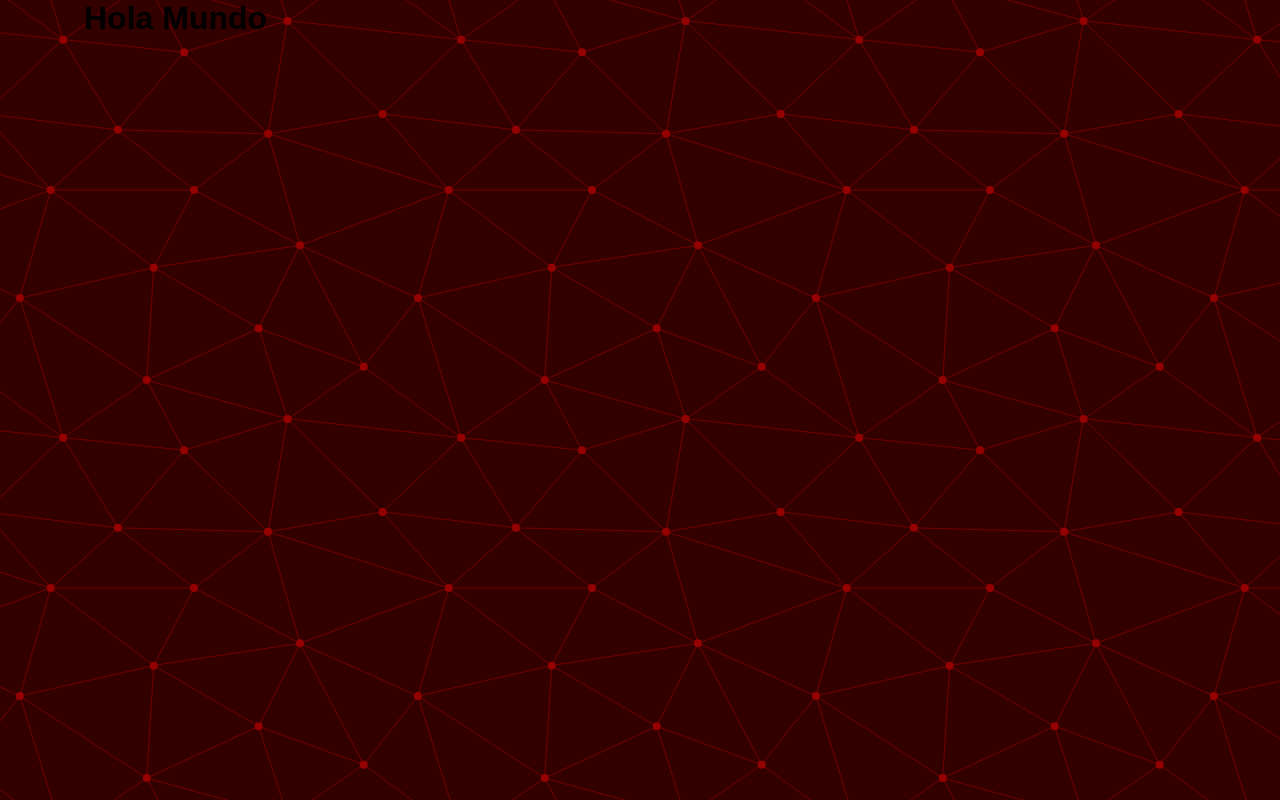
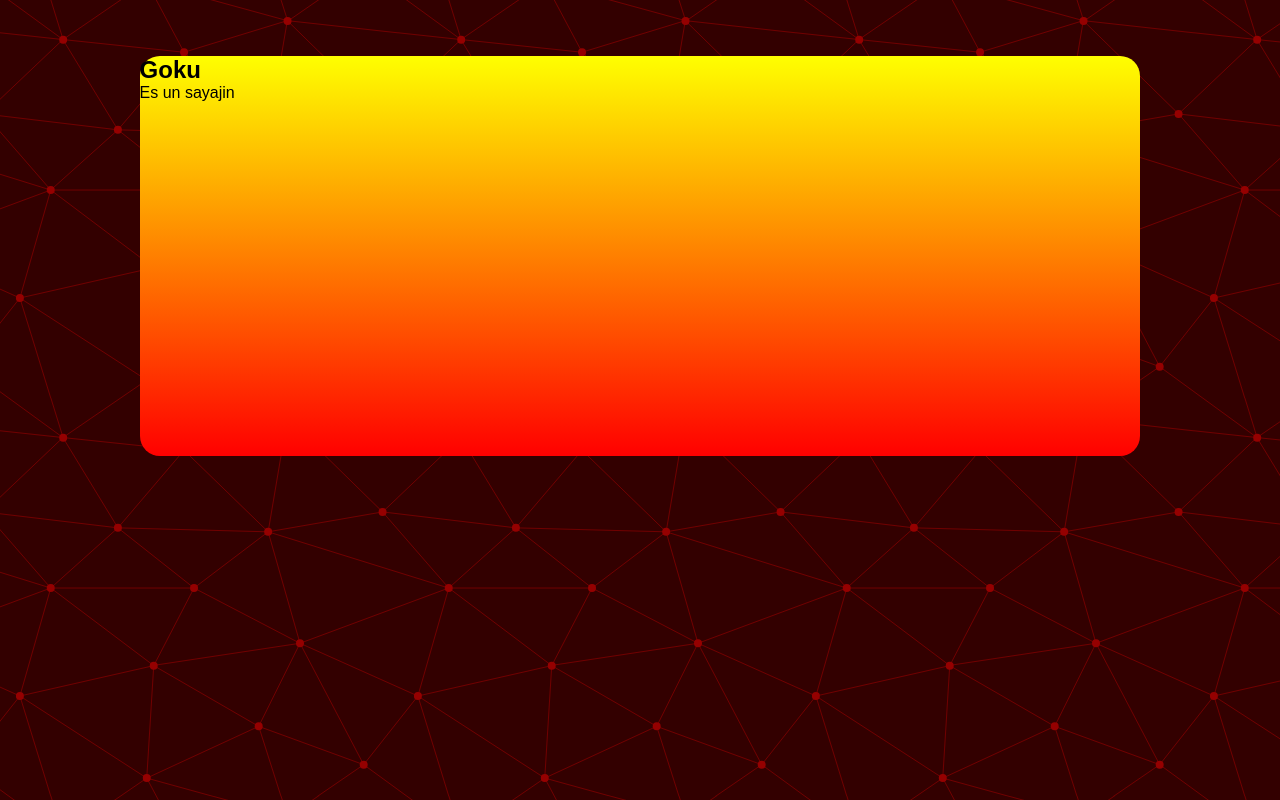
Before and after one commit to IngNex/react-apigetdragonball-v1, a React (Vite) app: page / in a window 1280 px wide. Built offline with nearby package versions, Linux system fonts and the light colour scheme.

Commit message:
Added card to project

```diff
--- a/src/components/Card.jsx
+++ b/src/components/Card.jsx
@@ -1,9 +1,13 @@
 import React from 'react'
+import { ObjectCard, ObjectTitle } from '../styles/components/CardStyles'
 
 export default function Card() {
   return (
-    <div>
-
-    </div>
+    <ObjectCard>
+        <ObjectTitle>
+            <h1>Goku</h1>
+            <p>Es un sayajin</p>
+        </ObjectTitle>
+    </ObjectCard>
   )
 }
--- /dev/null
+++ b/src/styles/components/CardStyles.jsx
@@ -0,0 +1,14 @@
+import styled from "styled-components";
+
+export const ObjectCard = styled.section`
+    position: relative;
+    height: 400px;
+    border-radius: 20px;
+    grid-template: 10 rem auto / 1fr;
+    background: linear-gradient(0deg, rgba(255,0,0,1) 0%, rgba(254,255,0,1) 100%);
+    margin: 5%;
+`
+
+export const ObjectTitle = styled.div`
+
+`
--- /dev/null
+++ b/src/styles/components/ListStyles.jsx
@@ -0,0 +1,8 @@
+import styled from "styled-components";
+
+export const ListView = styled.div`
+    width: 100%;
+    display: grid;
+    grid-template: auto/1fr;
+    gap: 4rem;
+`
--- a/src/view/Home.jsx
+++ b/src/view/Home.jsx
@@ -1,11 +1,14 @@
 import React from 'react'
 import Card from '../components/Card'
 import { Container } from '../styles/components/ContainerStyles'
+import { ListView } from '../styles/components/ListStyles'
 
 export default function Home() {
   return (
     <Container>
-        <h1>Hola Mundo</h1>
+        <ListView>
+            <Card/>
+        </ListView>
     </Container>
   )
 }
```
